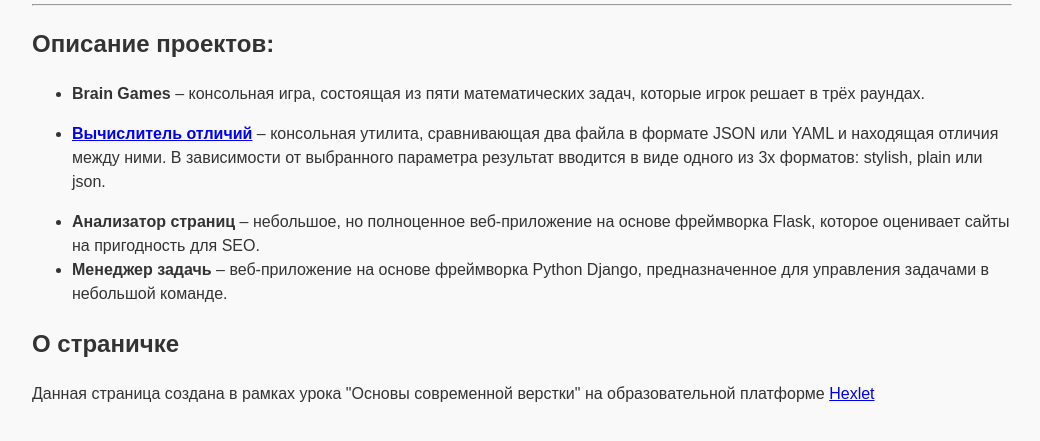
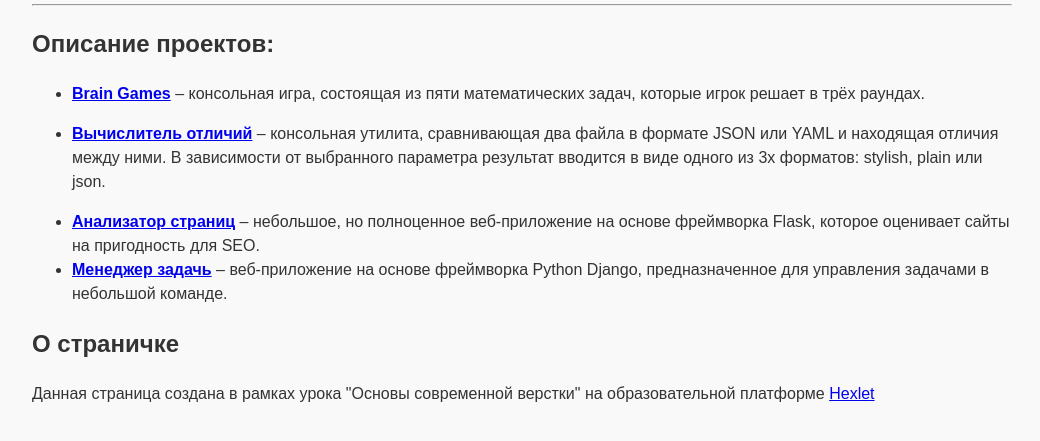
Before and after one commit to Asgef/asgef.github.io, a plain HTML site: page index.html in a window 1280 px wide. Shown: the part 153-594 px from the top of the page, without its empty margins (118-1158 px from the left). Drawn offline with Linux system fonts and the light colour scheme.

Commit message:
Fix tags

```diff
--- a/index.html
+++ b/index.html
@@ -18,7 +18,7 @@
             <ul>
                 <li>
                     <p>
-                        <b><ahref="https://github.com/Asgef/python-project-49">Brain Games</a></b> –  консольная игра, состоящая из пяти математических задач, которые игрок решает в трёх раундах.
+                        <b><a href="https://github.com/Asgef/python-project-49">Brain Games</a></b> –  консольная игра, состоящая из пяти математических задач, которые игрок решает в трёх раундах.
                     </p>
                 </li>
                 <li>
@@ -27,10 +27,10 @@
                     </p>
                 </li>
                 <li>
-                    <b><ahref="https://github.com/Asgef/python-project-83">Анализатор страниц</a></b> –  небольшое, но полноценное веб-приложение на основе фреймворка Flask, которое оценивает сайты на пригодность для SEO.
+                    <b><a href="https://github.com/Asgef/python-project-83">Анализатор страниц</a></b> –  небольшое, но полноценное веб-приложение на основе фреймворка Flask, которое оценивает сайты на пригодность для SEO.
                 </li>
                 <li>
-                    <b><ahref="https://github.com/Asgef/python-project-52">Менеджер задачь</a></b> –  веб-приложение на основе фреймворка Python Django, предназначенное для управления задачами в небольшой команде.
+                    <b><a href="https://github.com/Asgef/python-project-52">Менеджер задачь</a></b> –  веб-приложение на основе фреймворка Python Django, предназначенное для управления задачами в небольшой команде.
                 </li>
             </ul>
         </section>
```
